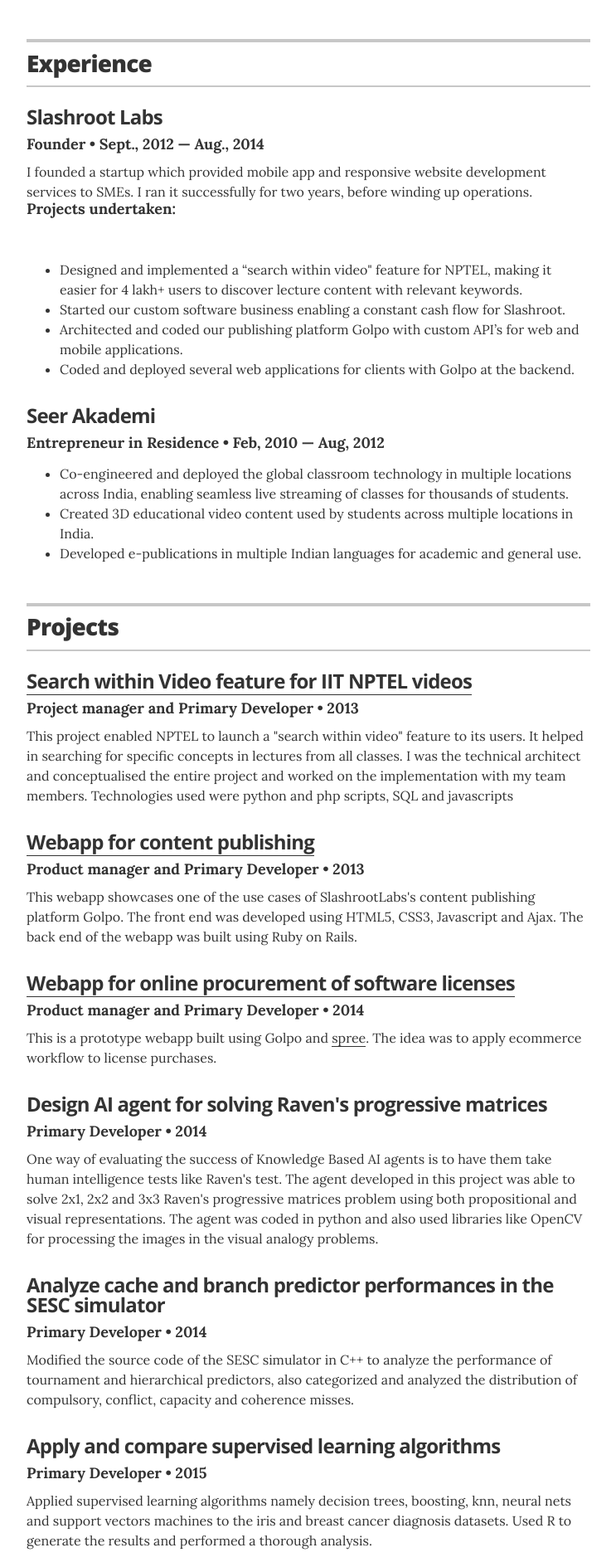
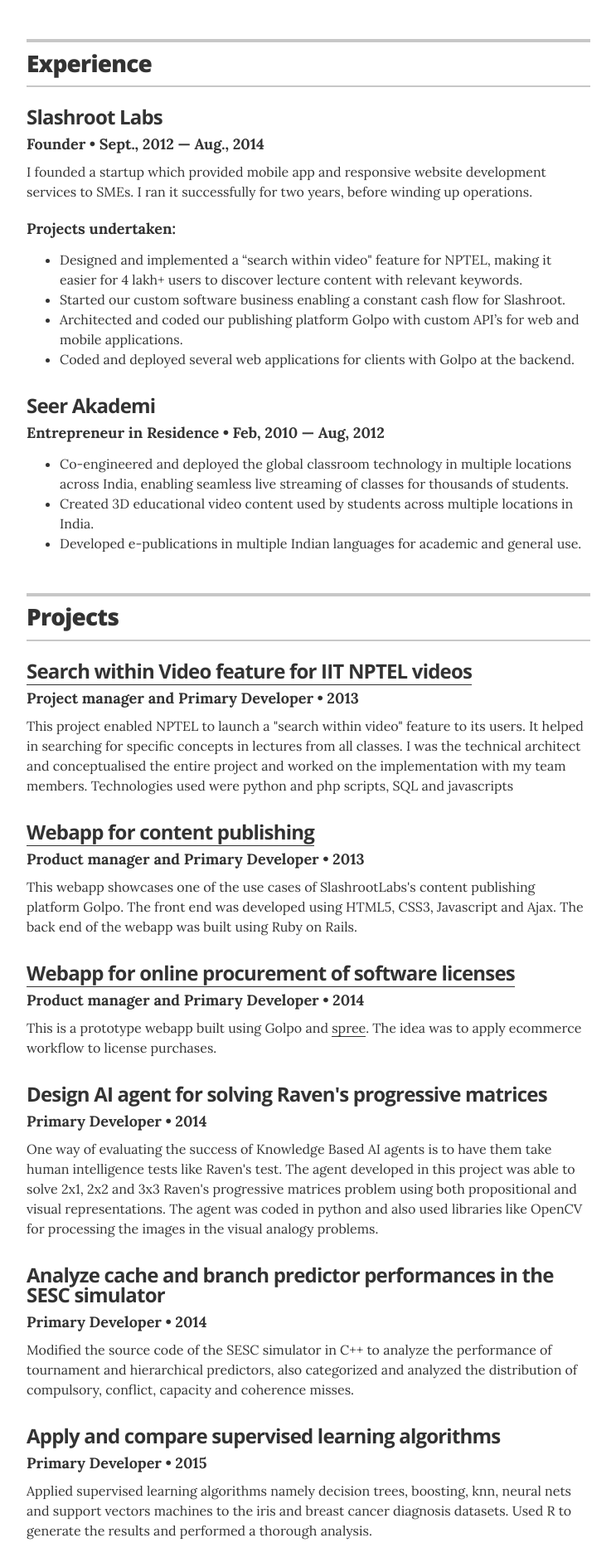
Before and after one commit to CapedCrusader/resume, a Jekyll site: the page built from index.html, in a window 1280 px wide. Shown: the part 906-2795 px from the top of the page at 83% size, without its empty margins (268-1011 px from the left). Built offline with Jekyll 4.4.1, drawn with Linux system fonts in a browser that asks for light colours.

Commit message:
Updating Slashroot

```diff
--- a/_layouts/resume.html
+++ b/_layouts/resume.html
@@ -91,7 +91,8 @@
           <h3 class="resume-item-title" itemprop="name">Slashroot Labs</h3>
           <h4 class="resume-item-details" itemprop="description">Founder &bull; Sept., 2012 &mdash; Aug., 2014</h4>
           <p class="resume-item-copy">I founded a startup which provided mobile app and responsive website development services to SMEs. I ran it successfully for two years, before winding up operations.</p>
-          <h5 class="resume-item-details" itemprop="description">Projects undertaken:</h5> <br>
+          <br>
+          <h5 class="resume-item-details" itemprop="description">Projects undertaken:</h5>
           <ul class="resume-item-list">
             <li>Designed and implemented a “search within video" feature for NPTEL, making it easier for 4 lakh+ users to discover lecture content with relevant keywords.</li>
             <li>Started our custom software business enabling a constant cash flow for Slashroot.</li>
```
